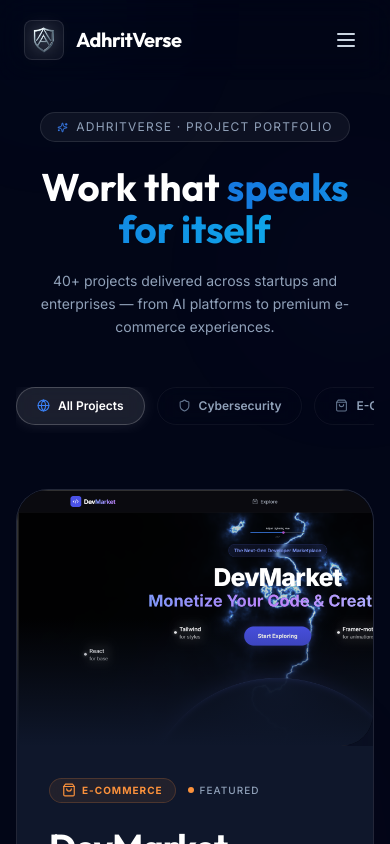
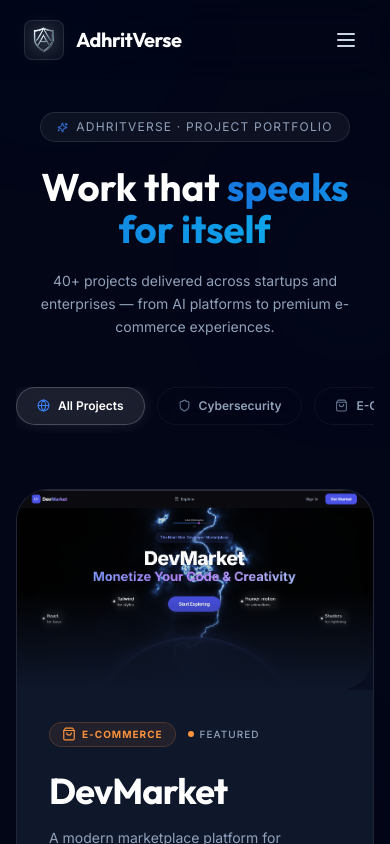
Before and after one commit to adhritverse/adhrit-verse-nebula, a Next.js app: page /projects in a window 390 px wide. Shown: the top 844 px of the page. Built offline with nearby package versions, Linux system fonts and the light colour scheme.

Commit message:
feat: add projects page with interactive filtering and bento grid layout

```diff
--- a/src/app/projects/page.tsx
+++ b/src/app/projects/page.tsx
@@ -179,12 +179,12 @@
                 style={{ minHeight: "460px" }}
               >
                 {/* Visual Section (Right side on desktop, top on mobile) */}
-                <div className="lg:col-span-3 lg:col-start-3 relative h-64 lg:h-full w-full order-1 lg:order-2 overflow-hidden bg-slate-950 rounded-r-[2rem]">
+                <div className="lg:col-span-3 lg:col-start-3 relative aspect-video sm:h-64 lg:h-full lg:aspect-auto w-full order-1 lg:order-2 overflow-hidden bg-slate-950 rounded-r-[2rem]">
                   <div className="absolute inset-0 z-10 bg-gradient-to-t lg:bg-gradient-to-r from-slate-900 via-transparent to-transparent pointer-events-none" />
                   <img
                     src={featuredProject.img}
                     alt={featuredProject.title}
-                    className="w-full h-full object-cover object-left-top"
+                    className="w-full h-full object-cover object-top"
                   />
                 </div>
 
```
